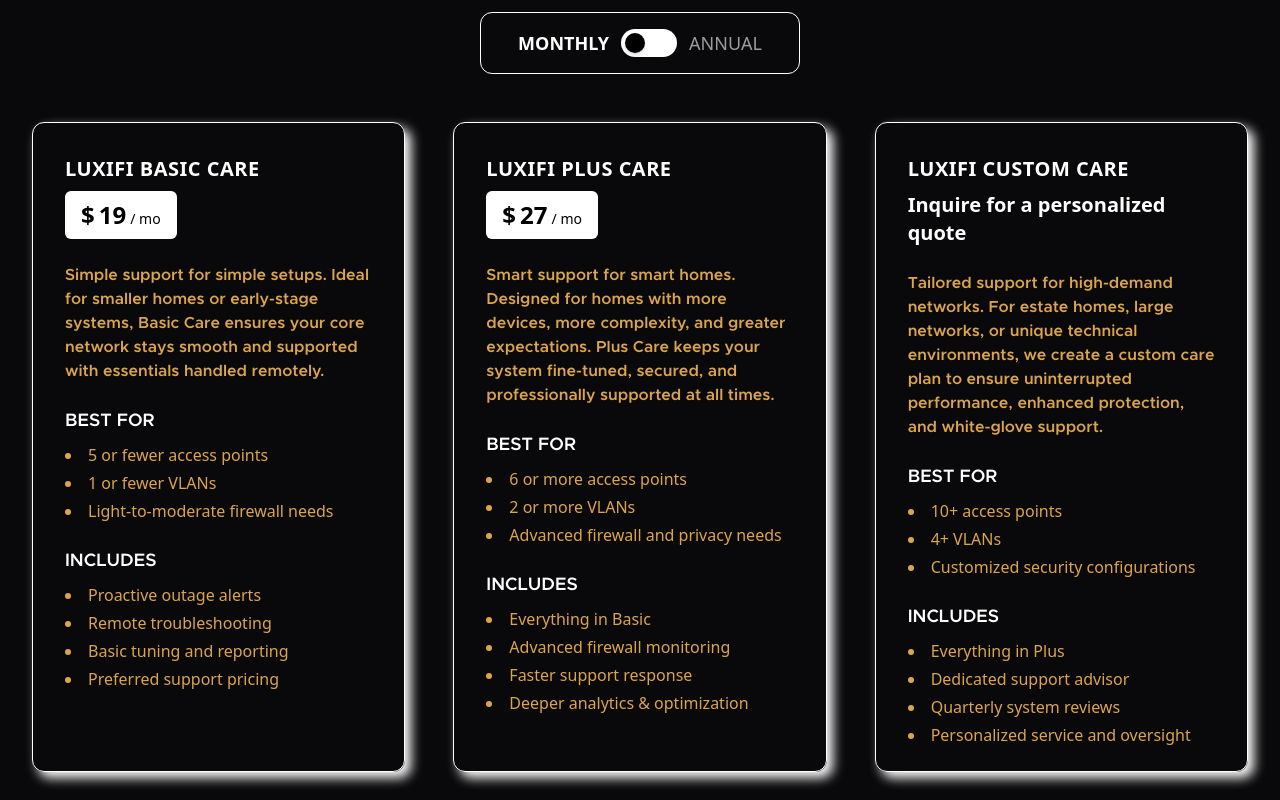
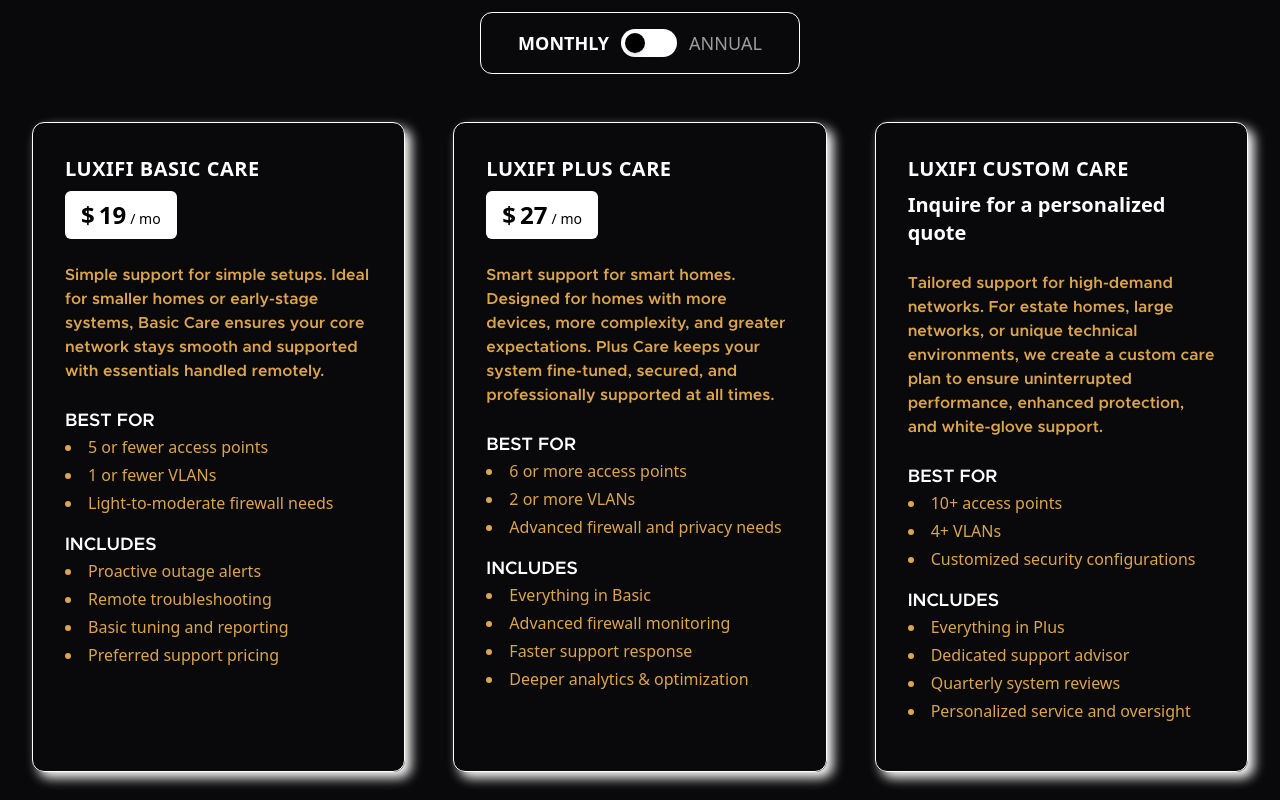
Before and after one commit to jafarimurtaza/luxifi-web, a Next.js app: page /maintenance in a window 1280 px wide. Shown: the part 1660-2460 px from the top of the page. Built offline with nearby package versions, Linux system fonts and the light colour scheme; no server answers.

Commit message:
Implemented Plan api implemetatio

```diff
--- a/src/app/api/cache/route.ts
+++ b/src/app/api/cache/route.ts
@@ -4,6 +4,7 @@ import { TAGS } from "../../lib/constants";
 export async function GET() {
   revalidateTag(TAGS.BLOGS);
   revalidateTag(TAGS.BLOG_DETAILS);
+  revalidateTag(TAGS.MAINTENANCE_PLANS);
   return new Response(JSON.stringify({ message: "Cache revalidated" }), {
     status: 200,
     headers: { "Content-Type": "application/json" },
--- a/src/app/components/Maintenance/Pricing/PriceCard.jsx
+++ b/src/app/components/Maintenance/Pricing/PriceCard.jsx
@@ -3,27 +3,39 @@
 import { useState } from "react";
 import CountUp from "react-countup";
 import { FiChevronDown } from "react-icons/fi";
+import ReactMarkdown from "react-markdown";
+import { PLAN_CONFIG } from "../../../lib/constants";
 
 export default function PriceCard({ plan, isMonthly }) {
   const cameraOptions = [
     "Select Cameras",
     "No Cameras",
-    isMonthly
-      ? "Add Camera Maintenance +$25"
-      : "Add Camera Maintenance +$100",
+    isMonthly ? "Add Camera Maintenance +$25" : "Add Camera Maintenance +$100",
   ];
 
   const [selectedCamera, setSelectedCamera] = useState(cameraOptions[0]);
 
-  const hasPrice = plan.priceMonthly !== null && plan.priceAnnual !== null;
+  // Convert API string prices to numbers for proper calculations
+  const monthlyPrice = parseFloat(
+    plan.price_monthly ?? plan.priceMonthly ?? plan.monthly ?? null
+  );
+  const annualPrice = parseFloat(
+    plan.price_annual ?? plan.priceAnnual ?? plan.annual ?? null
+  );
 
-  const basePrice = isMonthly ? plan.priceMonthly : plan.priceAnnual;
+  const hasPrice =
+    !isNaN(monthlyPrice) &&
+    !isNaN(annualPrice) &&
+    monthlyPrice !== null &&
+    annualPrice !== null;
+
+  const basePrice = isMonthly ? monthlyPrice : annualPrice;
 
   const extraCost =
     selectedCamera === cameraOptions[2]
       ? isMonthly
-        ? 25
-        : 100
+        ? PLAN_CONFIG.CAMERA_MONTHLY_PRICE
+        : PLAN_CONFIG.CAMERA_YEARLY_PRICE
       : 0;
 
   const totalPrice = hasPrice ? basePrice + extraCost : null;
@@ -49,16 +61,15 @@ export default function PriceCard({ plan, isMonthly }) {
             </div>
 
             {/* Discount indicator for annual billing */}
-            {!isMonthly && (
+            {!isMonthly && monthlyPrice && annualPrice && (
               <div className="mt-2 text-xl text-base-content">
                 <span className="line-through opacity-70 mr-2">
-                  ${plan.priceMonthly * 12} / year
+                  ${monthlyPrice * 12} / year
                 </span>
                 <span className="text-primary font-semibold">
                   Save{" "}
                   {Math.round(
-                    ((plan.priceMonthly * 12 - plan.priceAnnual) /
-                      (plan.priceMonthly * 12)) *
+                    ((monthlyPrice * 12 - annualPrice) / (monthlyPrice * 12)) *
                       100
                   )}
                   %
@@ -75,7 +86,7 @@ export default function PriceCard({ plan, isMonthly }) {
         {/* Description */}
         <p className="mb-6 text-base-content">{plan.description}</p>
 
-        <Section title="Best For" items={plan.bestFor} />
+        <Section title="Best For" items={plan.best_for} />
         <Section title="Includes" items={plan.includes} />
       </div>
 
@@ -122,14 +133,21 @@ export default function PriceCard({ plan, isMonthly }) {
 }
 
 function Section({ title, items }) {
+  const customComponents = {
+    ul: ({ children }) => (
+      <ul className="mb-4 space-y-1 list-disc list-inside text-base-content">
+        {children}
+      </ul>
+    ),
+
+    li: ({ children }) => <li className="text-base-content">{children}</li>,
+    p: ({ children }) => <p className="mb-2 text-base-content">{children}</p>,
+  };
+
   return (
     <>
-      <p className="mb-2 text-lg font-bold uppercase text-primary">{title}</p>
-      <ul className="mb-6 list-inside list-disc space-y-1 text-base-content">
-        {items.map((item, index) => (
-          <li key={index}>{item}</li>
-        ))}
-      </ul>
+      <p className="text-lg font-bold uppercase text-primary">{title}</p>
+      <ReactMarkdown components={customComponents}>{items}</ReactMarkdown>
     </>
   );
 }
--- a/src/app/components/Maintenance/Pricing/PricingSection.jsx
+++ b/src/app/components/Maintenance/Pricing/PricingSection.jsx
@@ -1,7 +1,7 @@
 "use client";
 
+import Link from "next/link";
 import { useState } from "react";
-import Link from "next/link";
 import FeatureCards from "../../Layout/Cards/FeatureCards";
 import FeaturesList from "../../Layout/Cards/FeaturesList";
 import Container from "../../Layout/Container";
@@ -10,19 +10,16 @@ import SectionTitle from "../../Layout/Titles/SectionTitle";
 import BillingToggle from "./BillingToggle";
 import PriceCard from "./PriceCard";
 
+import { PLAN_CONFIG } from "../../../lib/constants";
 import {
   commonFeatures,
   featureCards,
-  plans,
 } from "../../../lib/data/maintenanceData";
 
-export default function PricingSection() {
+export default function PricingSection({ plans }) {
   const [isMonthly, setIsMonthly] = useState(true);
 
   const toggleBillingPeriod = () => setIsMonthly((prev) => !prev);
-
-  // Replace with your actual bank payment link
-  const bankPaymentLink = "/bank-account"; // or your bank route
 
   return (
     <>
@@ -34,25 +31,29 @@ export default function PricingSection() {
         <BillingToggle isMonthly={isMonthly} onToggle={toggleBillingPeriod} />
 
         <div className="grid grid-cols-1 lg:grid-cols-2 xl:grid-cols-3 gap-12 mb-20">
-          {plans.map((plan, index) => (
-            <div key={plan.id} className="flex flex-col h-full">
+          {plans
+            ?.sort((a, b) => a.order - b.order)
+            ?.map((plan, index) => (
+              <div
+                key={`plan-${index}-${plan.documentId}`}
+                className="flex flex-col h-full"
+              >
                 <PriceCard plan={plan} isMonthly={isMonthly} />
 
                 {index === 2 ? (
-                // Third button → Contact page
                   <Link
                     href="/contact"
                     className="w-1/2 rounded-md border border-gray-500 bg-transparent py-2 text-sm uppercase tracking-wider text-primary transition cursor-pointer hover:bg-primary hover:text-black mt-16 text-center"
                   >
-                  {plan.buttonText}
+                    {plan.button_label}
                   </Link>
                 ) : (
                   // First two buttons → Bank account page (same tab)
                   <Link
-                  href={bankPaymentLink}
+                    href={PLAN_CONFIG.BANK_PAYMENT_LINK}
                     className="w-1/2 rounded-md border border-gray-500 bg-transparent py-2 text-sm uppercase tracking-wider text-primary transition cursor-pointer hover:bg-primary hover:text-black mt-4 text-center"
                   >
-                  {plan.buttonText}
+                    {plan.button_label}
                   </Link>
                 )}
               </div>
--- a/src/app/components/Tech/TechCardTabs.jsx
+++ b/src/app/components/Tech/TechCardTabs.jsx
@@ -5,7 +5,7 @@ import { TECH_CARD_TABS } from "../../lib/constants";
 
 function RenderTabContent({ children }) {
   return (
-    <pre className="whitespace-pre-wrap text-lg sm:text-xl md:text-2xl lg:text-3xl leading-relaxed font-light text-base-content h-[18rem]">
+    <pre className="whitespace-pre-wrap text-base md:text-2xl lg:text-3xl leading-relaxed font-light text-base-content h-[18rem]">
       {children}
     </pre>
   );
--- a/src/app/lib/apiCleint.js
+++ b/src/app/lib/apiCleint.js
@@ -42,3 +42,12 @@ export async function getBlogDetails(slug) {
     message: "Failed to fetch blog details",
   });
 }
+
+export async function getMaintenancePlans() {
+  return endpointTemplate({
+    endpoint: "plans",
+    params: `sort=id:ASC`,
+    tags: [TAGS.MAINTENANCE_PLANS],
+    message: "Failed to fetch maintenance plans",
+  });
+}
--- a/src/app/lib/constants.js
+++ b/src/app/lib/constants.js
@@ -14,6 +14,7 @@ export const BLOG = {
 export const TAGS = {
   BLOGS: "blogs",
   BLOG_DETAILS: "blog-details",
+  MAINTENANCE_PLANS: "maintenance-plans",
 };
 
 export const WEBSITE_DETAILS = {
@@ -25,3 +26,9 @@ export const WEBSITE_DETAILS = {
   LOGO: "/images/logo.png",
   AUTHOR: "Adam Taheri",
 };
+
+export const PLAN_CONFIG = {
+  BANK_PAYMENT_LINK: "/bank-account",
+  CAMERA_MONTHLY_PRICE: 25,
+  CAMERA_YEARLY_PRICE: 100,
+};
--- a/src/app/lib/data/maintenanceData.js
+++ b/src/app/lib/data/maintenanceData.js
@@ -1,36 +1,46 @@
-export const plans = [
+/**
+ * Do not delete this data modal.
+ * It will be used as a backup for the data modal.
+ */
+export const backupPlansData = [
   {
     id: 1,
     name: "LUXIFI BASIC CARE",
-    priceMonthly: 19,
-    priceAnnual: 190,
+    price_monthly: 19,
+    price_annual: 190,
     description:
       "Simple support for simple setups. Ideal for smaller homes or early-stage systems, Basic Care ensures your core network stays smooth and supported with essentials handled remotely.",
-    bestFor: ["5 or fewer access points", "1 or fewer VLANs", "Light-to-moderate firewall needs"],
-    includes: ["Proactive outage alerts", "Remote troubleshooting", "Basic tuning and reporting", "Preferred support pricing"],
-    buttonText: "SUBSCRIBE →",
+    best_for:
+      "- 5 or fewer access points\n- 1 or fewer VLANs\n- Light-to-moderate firewall needs",
+    includes:
+      "- Proactive outage alerts\n- Remote troubleshooting\n- Basic tuning and reporting\n- Preferred support pricing",
+    button_label: "SUBSCRIBE →",
   },
   {
     id: 2,
     name: "LUXIFI PLUS CARE",
-    priceMonthly: 27,
-    priceAnnual: 270,
+    price_monthly: 27,
+    price_annual: 270,
     description:
       "Smart support for smart homes. Designed for homes with more devices, more complexity, and greater expectations. Plus Care keeps your system fine-tuned, secured, and professionally supported at all times.",
-    bestFor: ["6 or more access points", "2 or more VLANs", "Advanced firewall and privacy needs"],
-    includes: ["Everything in Basic", "Advanced firewall monitoring", "Faster support response", "Deeper analytics & optimization"],
-    buttonText: "SUBSCRIBE →",
+    best_for:
+      "- 6 or more access points\n- 2 or more VLANs\n- Advanced firewall and privacy needs",
+    includes:
+      "- Everything in Basic\n- Advanced firewall monitoring\n- Faster support response\n- Deeper analytics & optimization",
+    button_label: "SUBSCRIBE →",
   },
   {
     id: 3,
     name: "LUXIFI CUSTOM CARE",
-    priceMonthly: null,
-    priceAnnual: null,
+    price_monthly: null,
+    price_annual: null,
     description:
       "Tailored support for high-demand networks. For estate homes, large networks, or unique technical environments, we create a custom care plan to ensure uninterrupted performance, enhanced protection, and white-glove support.",
-    bestFor: ["10+ access points", "4+ VLANs", "Customized security configurations"],
-    includes: ["Everything in Plus", "Dedicated support advisor", "Quarterly system reviews", "Personalized service and oversight"],
-    buttonText: "INQUIRE →",
+    best_for:
+      "- 10+ access points\n- 4+ VLANs\n- Customized security configurations",
+    includes:
+      "- Everything in Plus\n- Dedicated support advisor\n- Quarterly system reviews\n- Personalized service and oversight",
+    button_label: "INQUIRE →",
   },
 ];
 
--- a/src/app/maintenance/page.jsx
+++ b/src/app/maintenance/page.jsx
@@ -1,15 +1,24 @@
 import FAQSection from "../components/Maintenance/FAQ/FAQSection";
 import HeroSection from "../components/Maintenance/HeroSection";
 import PricingSection from "../components/Maintenance/Pricing/PricingSection";
+import { getMaintenancePlans } from "../lib/apiCleint";
 import { pageMetadata } from "../lib/seo/pageMetadata";
-
+import { backupPlansData } from "../lib/data/maintenanceData";
 export const metadata = pageMetadata.maintenance;
 
-export default function Maintenance() {
+export default async function Maintenance() {
+  const plans = await getMaintenancePlans();
+  const plansData = plans?.data;
+
+  const dataToShow =
+    plansData && plansData.length > 0 ? plansData : backupPlansData;
+
+  console.log("The plans are", plansData);
+  console.log("The data To Show", dataToShow);
   return (
     <>
       <HeroSection />
-      <PricingSection />
+      <PricingSection plans={dataToShow} />
       <FAQSection />
     </>
   );
```
Lines whose indentation alone changed are shown as unchanged.
